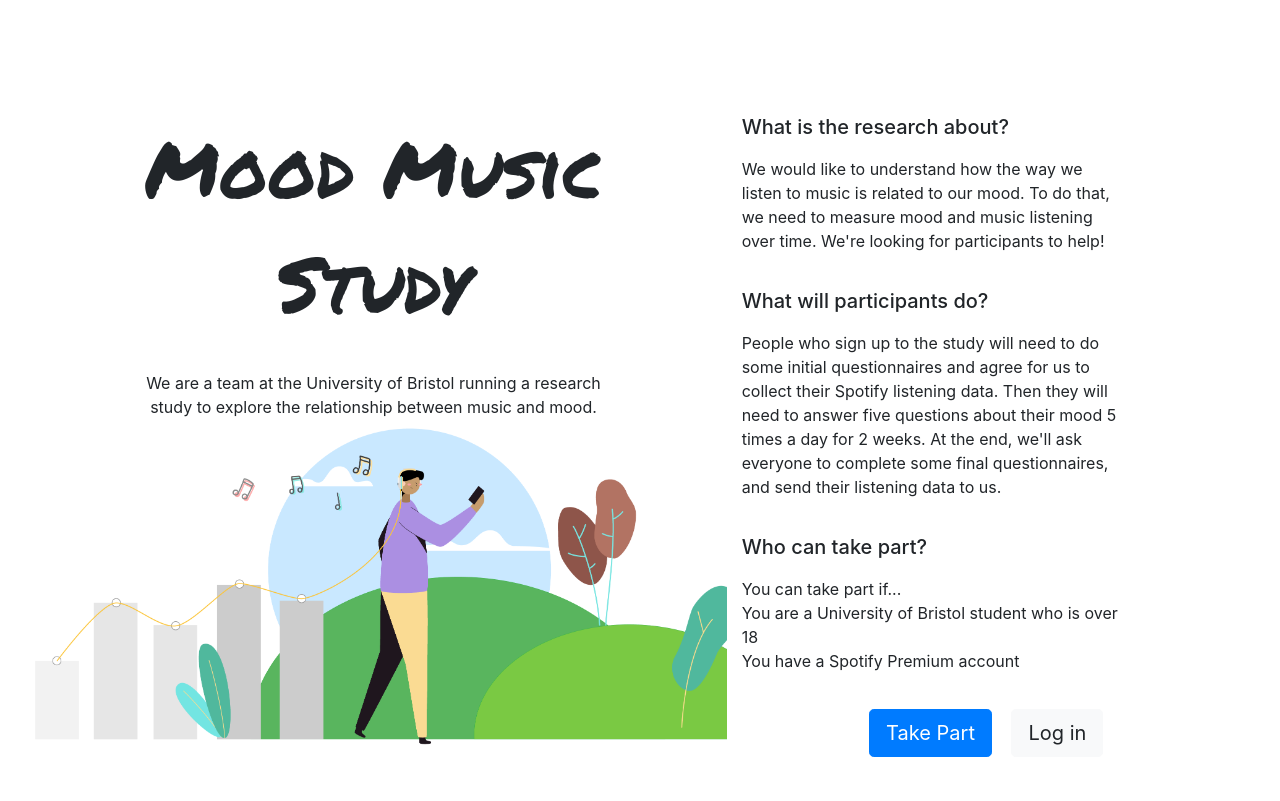
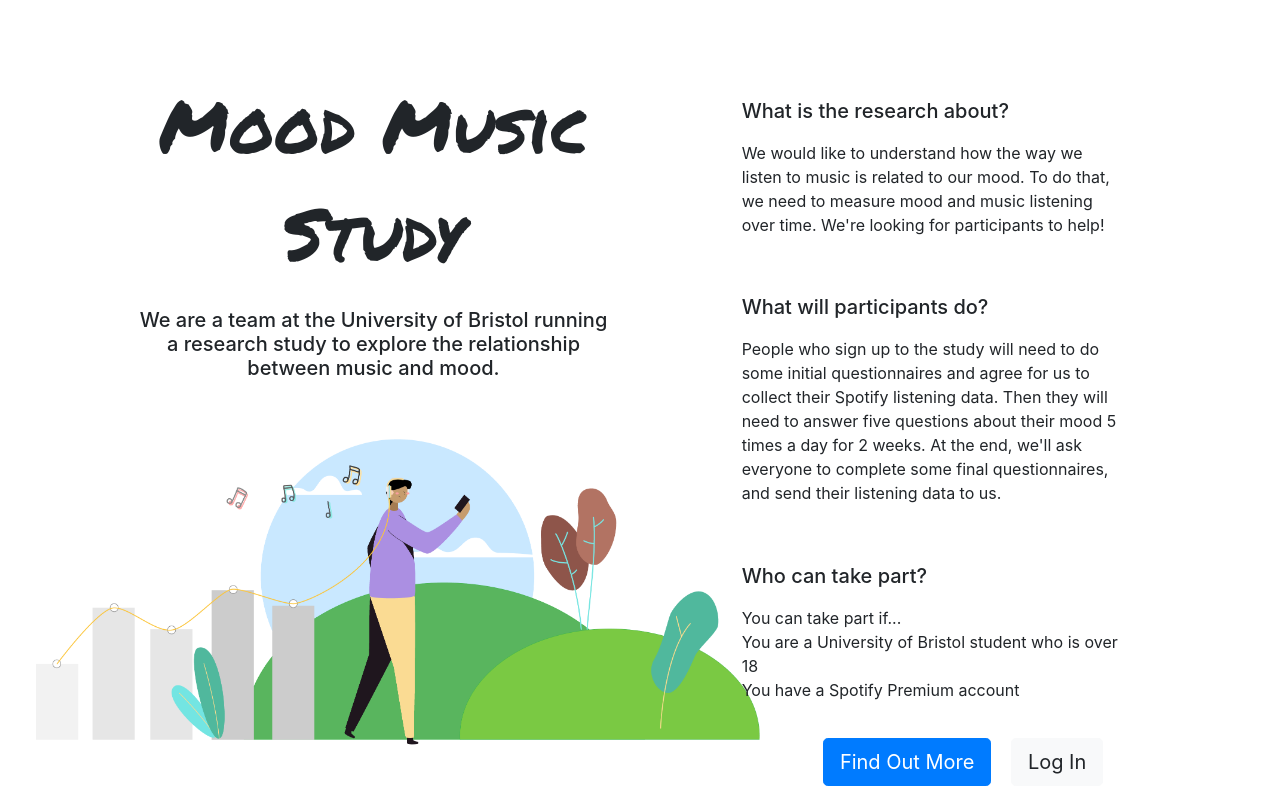
Before and after one commit to DynamicGenetics/Mood-Music, a Django app: page / in a window 1280 px wide. Before the commit the page ends 757 px from the top, so only its background shows below. Run offline with Django 3.2, Linux system fonts and the light colour scheme; some libraries are stand-ins or nearby versions.

Commit message:
Final homepage changes

```diff
--- a/moodmusic/static/css/project.css
+++ b/moodmusic/static/css/project.css
@@ -48,32 +48,32 @@ tr {
 /* Home Page CSS */
 body.home {
   background: url("../images/homepage.png") no-repeat center center fixed;
-  background-size: 60%;
+  background-size: 58%;
   background-position: 5% 90% ;
-}
-
-.homepage-title {
-  font-size: 480%;
-  font-family: 'Permanent Marker', cursive;
 }
 
 #home-row {
   width: 100%
 }
 
+.homepage-title {
+  font-size: 450%;
+  font-family: 'Permanent Marker', cursive;
+}
+
 .home-text {
   text-align: center;
-  padding-top: 100px;
+  padding-top: 5%;
   padding-left: 10%;
 }
 
+
 .home-info {
-  padding-top: 100px;
-  background-color: white;
+  padding-top: 5%;
 }
 
 .home-box {
-  padding-top: 15px;
+  padding-top: 10%;
 }
 
 .home-buttons {
--- a/moodmusic/templates/pages/home.html
+++ b/moodmusic/templates/pages/home.html
@@ -44,7 +44,7 @@
 
           <div class="col-xs-12 col-md-6 home-text">
               <p class="homepage-title"">Mood Music Study</p>
-              <p>We are a team at the University of Bristol running a research study to explore the relationship between music and mood.</p>
+              <h5>We are a team at the University of Bristol running a research study to explore the relationship between music and mood.</h5>
           </div>
 
           <div class="col-xs-12 col-md-4 offset-md-1 home-info">
@@ -76,8 +76,8 @@
             </div>
 
             <div class="home-buttons">
-              <a class="btn btn-primary btn-lg" href="{% url 'about' %}" role="button">Take Part</a>
-              <a class="btn btn-light btn-lg" href="{% url 'account_login' %}" role="button">Log in</a>
+              <a class="btn btn-primary btn-lg" href="{% url 'about' %}" role="button">Find Out More</a>
+              <a class="btn btn-light btn-lg" href="{% url 'account_login' %}" role="button">Log In</a>
             </div>
 
           </div> <!-- home-info-->
```
